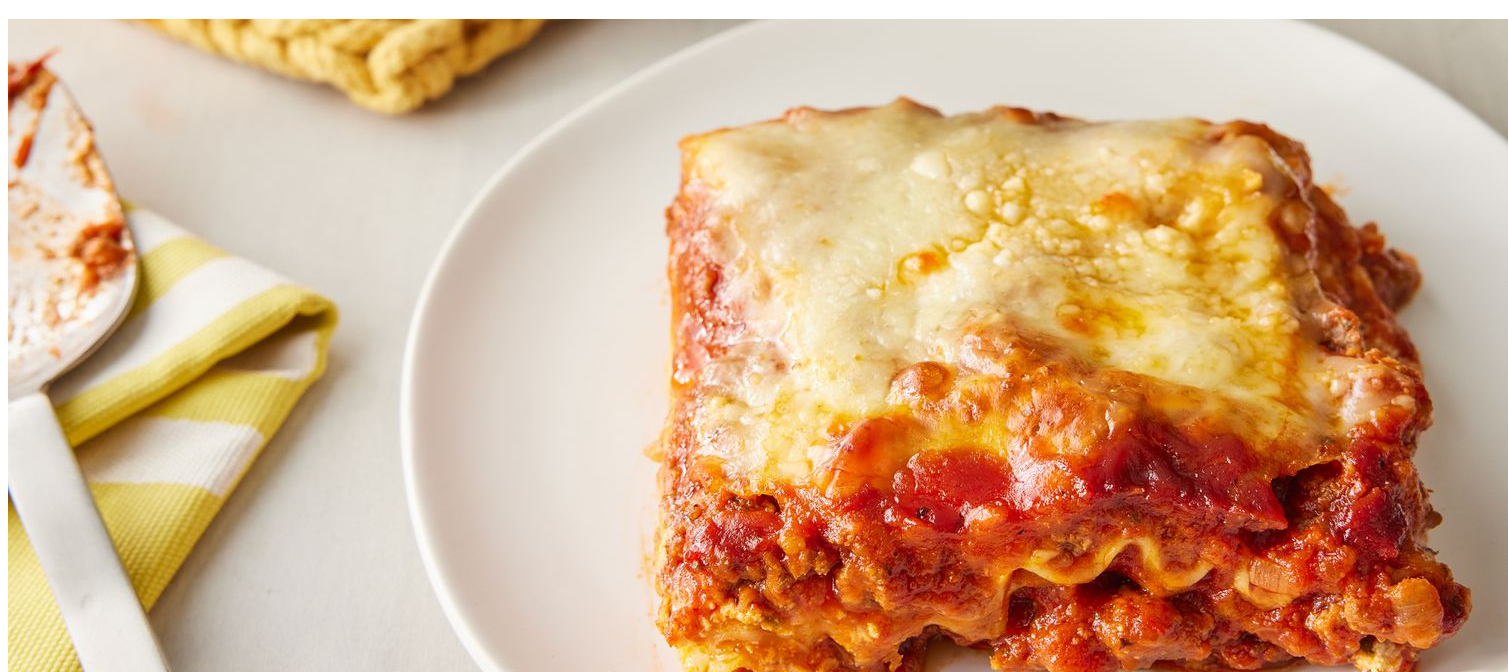
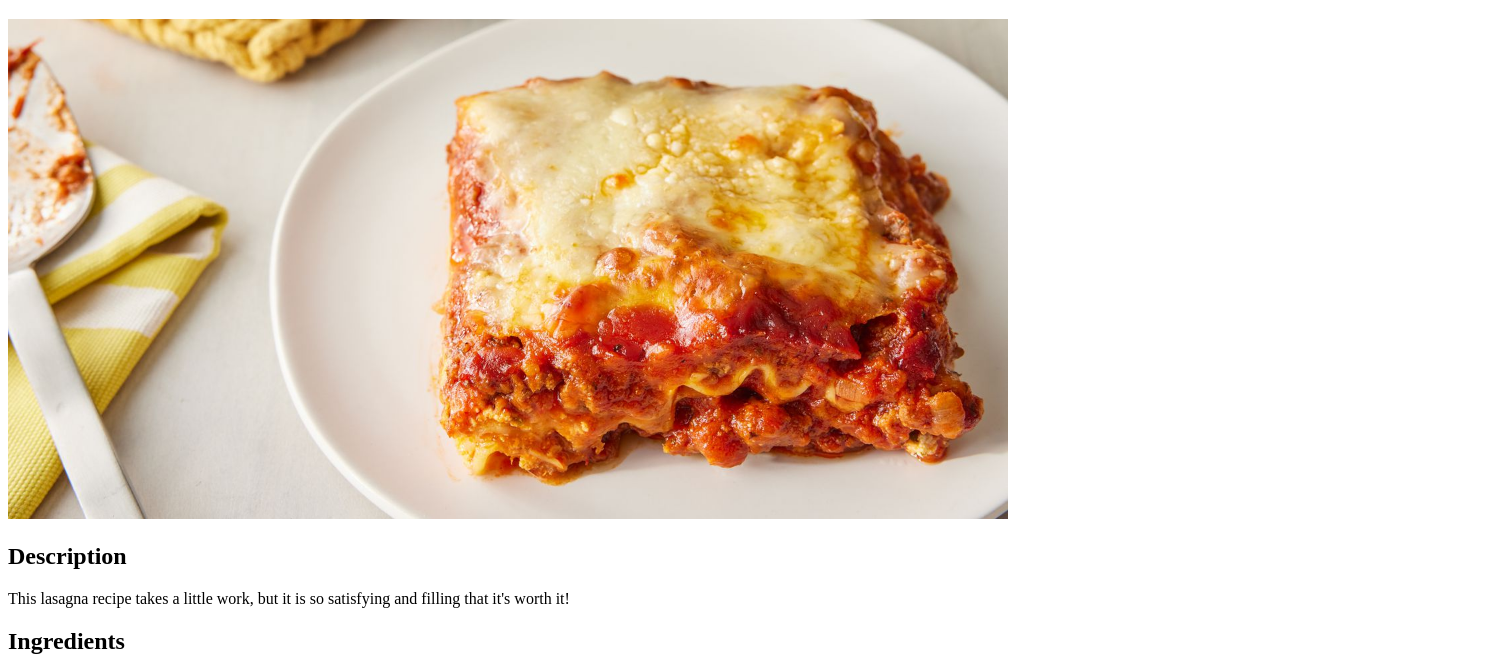
Before and after one commit to MayonnaiseFighter/odin-recipes, a plain HTML site: page recipes/lasagna.html in a window 1280 px wide. Shown: the part 61-733 px from the top of the page, 1508 px wide, since content can reach past the window. Drawn offline with Linux system fonts and the light colour scheme.

Commit message:
Add titles to html files and resize lasagna image

```diff
--- a/recipes/lasagna.html
+++ b/recipes/lasagna.html
@@ -3,11 +3,11 @@
 <head>
     <meta charset="UTF-8">
     <meta name="viewport" content="width=device-width, initial-scale=1.0">
-    <title>Document</title>
+    <title>Lasagna Recipe</title>
 </head>
 <body>
     <h1>Lasagna</h1>
-    <img src="../images/lasagna-image.jpg" alt="Lasagna image">
+    <img src="../images/lasagna-image.jpg" alt="Lasagna image" height="500" width="1000">
     <h2>Description</h2>
     <p>This lasagna recipe takes a little work, but it is so satisfying and filling that it's worth it!</p>
     <h2>Ingredients</h2>
```
Also changed, not shown: index.html (+1 -1 lines).
